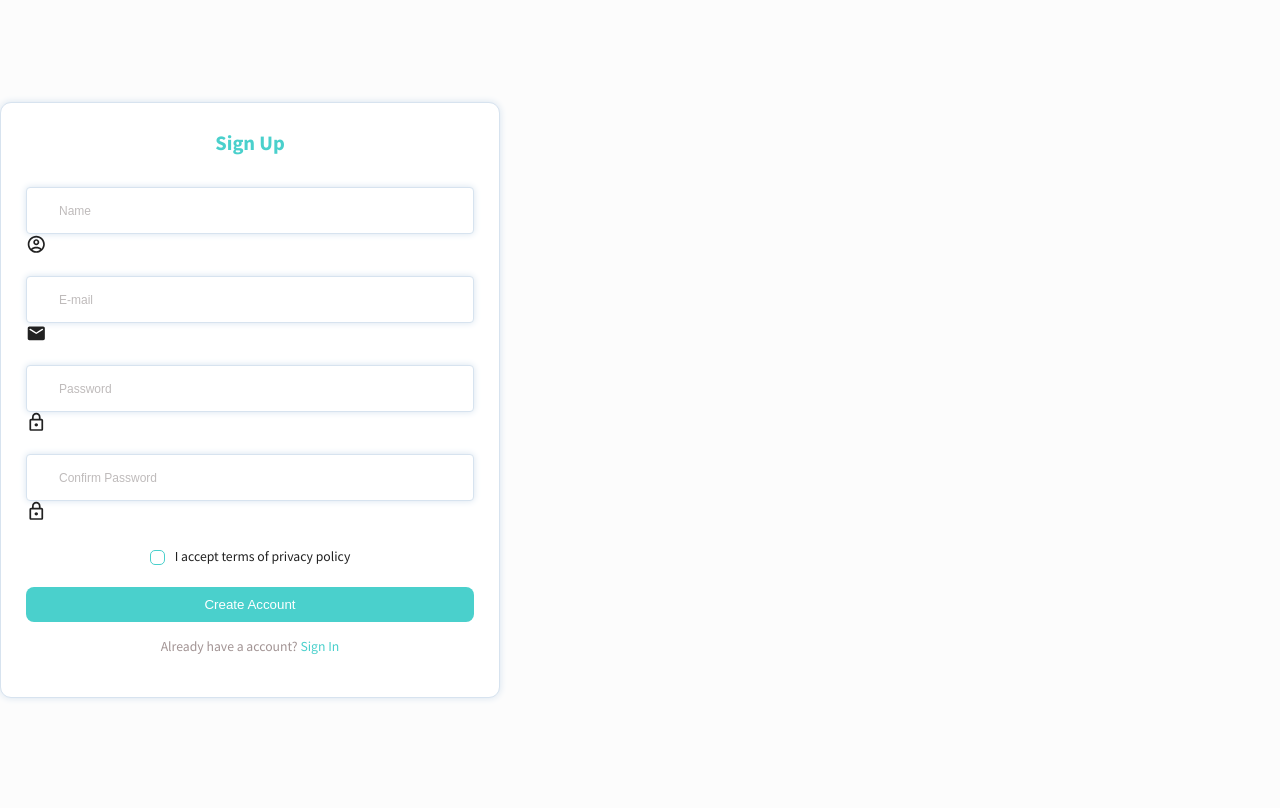
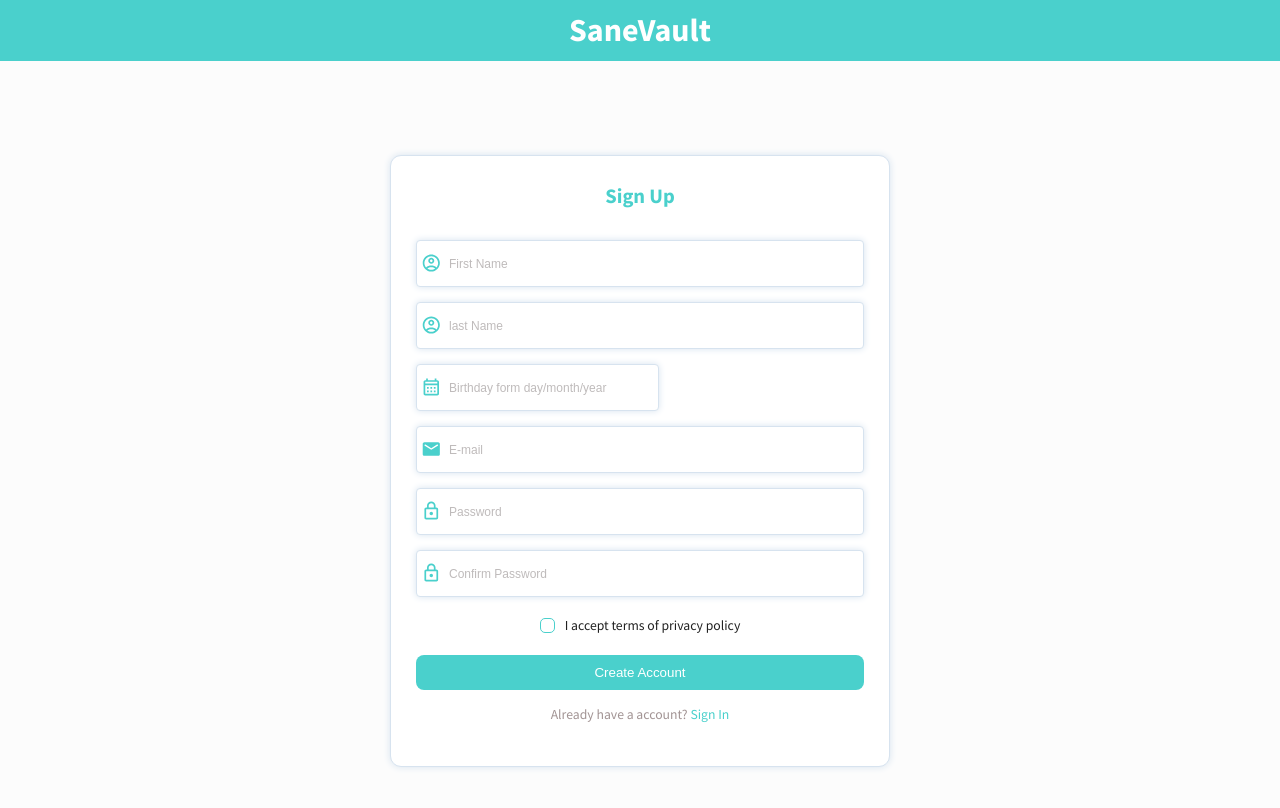
Before and after one commit to oumaimalahouel/saneVault, a React (Create React App) app: page /signup in a window 1280 px wide. Shown: the top 808 px of the page. Built offline with nearby package versions, Linux system fonts and the light colour scheme.

Commit message:
improve style page auth(register+login)

```diff
--- a/package.json
+++ b/package.json
@@ -23,6 +23,7 @@
     "axios": "^0.21.4",
     "formik": "^2.2.9",
     "react": "^18.2.0",
+    "react-datepicker": "^4.11.0",
     "react-dom": "^18.2.0",
     "react-dropzone": "^14.2.3",
     "react-pro-sidebar": "^0.7.1",
--- a/src/App.js
+++ b/src/App.js
@@ -30,7 +30,7 @@ function App() {
         <CssBaseline />
 
 
-        <div className="app">
+
 
 
 
@@ -45,7 +45,7 @@ function App() {
               <Route path="/bar" element={<DashboradWrapper ><Bar /></DashboradWrapper>} />
             </Routes>
 
-        </div>
+
       </ThemeProvider>
     </ColorModeContext.Provider>
   );
--- a/src/scenes/authentification/Login.jsx
+++ b/src/scenes/authentification/Login.jsx
@@ -1,4 +1,5 @@
 import React, { useState } from "react";
+import { Box, Typography } from "@mui/material";
 import EmailRoundedIcon from '@mui/icons-material/EmailRounded';
 import LockOutlinedIcon from '@mui/icons-material/LockOutlined';
 import styles from "./SignUp.module.css";
@@ -48,19 +49,33 @@ const Login = () => {
   };
 
   return (
+   <Box>
+    <Box
+      width="100%"
+      backgroundColor="var(--main-color)"
+      p="0.4rem 2%"
+      textAlign="center"
+
+    >
+      <Typography fontWeight="bold" fontSize="32px" color="white">
+        SaneVault
+      </Typography>
+    </Box>
     <div className={styles.container}>
       <form className={styles.formLogin} onSubmit={submitHandler} autoComplete="off">
         <h2>Sign In</h2>
         <div>
           <div>
             <input type="text" name="email" value={data.email} placeholder="E-mail" onChange={changeHandler} onFocus={focusHandler} autoComplete="off" />
-            <EmailRoundedIcon/>
+            <EmailRoundedIcon style={{position: 'absolute', top: '50%', left: '10px', transform: 'translateY(-50%)' , marginLeft: '-5px',color:'var(--main-color)'}}/>
                       </div>
         </div>
+
+
         <div>
           <div>
             <input type="password" name="password" value={data.password} placeholder="Password" onChange={changeHandler} onFocus={focusHandler} autoComplete="off" />
-            <LockOutlinedIcon/>
+            <LockOutlinedIcon style={{position: 'absolute', top: '50%', left: '10px', transform: 'translateY(-50%)' , marginLeft: '-5px',color:'var(--main-color)'}}/>
           </div>
         </div>
 
@@ -73,6 +88,7 @@ const Login = () => {
       </form>
       <ToastContainer />
     </div>
+    </Box>
   );
 };
 
--- a/src/scenes/authentification/SignUp.jsx
+++ b/src/scenes/authentification/SignUp.jsx
@@ -1,8 +1,15 @@
 import React, { useEffect, useState } from "react";
+import { Box, Typography } from "@mui/material";
+import DatePicker from 'react-datepicker';
+import 'react-datepicker/dist/react-datepicker.css';
+
+
 //Icon
+
 import AccountCircleOutlinedIcon from '@mui/icons-material/AccountCircleOutlined';
 import EmailRoundedIcon from '@mui/icons-material/EmailRounded';
 import LockOutlinedIcon from '@mui/icons-material/LockOutlined';
+import CalendarMonthOutlinedIcon from '@mui/icons-material/CalendarMonthOutlined';
 // Validate
 import { validate } from "./validate";
 // Styles
@@ -15,16 +22,30 @@ import { notify } from "./toast";
 import { Link } from "react-router-dom";
 // Axios
 import axios from "axios";
+import CheckBoxIcon from '@mui/icons-material/CheckBox';
+
+
+
+
+
+
 
 const SignUp = () => {
   const [data, setData] = useState({
-    name: "",
+    firstName: "",
+    lastName: "",
+    birthday:"",
     email: "",
     password: "",
     confirmPassword: "",
     IsAccepted: false,
   });
 
+  const [isChecked, setIsChecked] = useState(false);
+
+const handleCheckboxChange = (event) => {
+  setIsChecked(event.target.checked);
+};
   const [errors, setErrors] = useState({});
   const [touched, setTouched] = useState({});
 
@@ -66,7 +87,9 @@ const SignUp = () => {
     } else {
       notify("Please Check fileds again", "error");
       setTouched({
-        name: true,
+        firstName: true,
+        lastName: true,
+        birthday:true,
         email: true,
         password: true,
         confirmPassword: true,
@@ -74,47 +97,104 @@ const SignUp = () => {
       });
     }
   };
+  const [selectedDate, setSelectedDate] = useState(null);
 
+  const handleDateChange = (date) => {
+    setSelectedDate(date);
+    changeHandler({ target: { name: 'birthday', value: date } });
+  };
   return (
+
+    <Box>
+    <Box
+      width="100%"
+      backgroundColor="var(--main-color)"
+      p="0.4rem 2%"
+      textAlign="center"
+
+    >
+      <Typography fontWeight="bold" fontSize="32px" color="white">
+        SaneVault
+      </Typography>
+    </Box>
+
     <div className={styles.container}>
+
       <form className={styles.formLogin} onSubmit={submitHandler} autoComplete="off">
         <h2>Sign Up</h2>
+
+
+
         <div>
-          <div className={errors.name && touched.name ? styles.unCompleted : !errors.name && touched.name ? styles.completed : undefined}>
-            <input type="text" name="name" value={data.name} placeholder="Name" onChange={changeHandler} onFocus={focusHandler} autoComplete="off" />
-            <AccountCircleOutlinedIcon/>
+          <div className={errors.firstName && touched.firstName ? styles.unCompleted : !errors.firstName && touched.firstName ? styles.completed : undefined}>
+            <input type="text" name="firstName" value={data.firstName} placeholder="First Name" onChange={changeHandler} onFocus={focusHandler} autoComplete="off" />
+            <AccountCircleOutlinedIcon style={{position: 'absolute', top: '50%', left: '10px', transform: 'translateY(-50%)' , marginLeft: '-5px',color:'var(--main-color)'}}/>
           </div>
-          {errors.name && touched.name && <span className={styles.error}>{errors.name}</span>}
+          {errors.firstName && touched.firstName && <span className={styles.error}>{errors.firstName}</span>}
         </div>
+
+
+        <div>
+          <div className={errors.lastName && touched.lastName ? styles.unCompleted : !errors.lastName && touched.lastName ? styles.completed : undefined}>
+            <input type="text" name="lastName" value={data.lastName} placeholder="last Name" onChange={changeHandler} onFocus={focusHandler} autoComplete="off" />
+            <AccountCircleOutlinedIcon style={{position: 'absolute', top: '50%', left: '10px', transform: 'translateY(-50%)' , marginLeft: '-5px',color:'var(--main-color)'}}/>
+          </div>
+          {errors.lastName && touched.lastName && <span className={styles.error}>{errors.lastName}</span>}
+        </div>
+
+
+
+
+        <div>
+
+    <div className={errors.birthday && touched.birthday ? styles.unCompleted : !errors.birthday && touched.birthday ? styles.completed : undefined} style={{ position: 'relative' }}>
+
+      <DatePicker selected={selectedDate} onChange={handleDateChange} placeholderText="Birthday form day/month/year" autoComplete="off" dateFormat="dd/MM/yyyy" />
+      <CalendarMonthOutlinedIcon style={{ position: 'absolute', top: '50%', left: '10px', transform: 'translateY(-50%)', marginLeft: '-5px', color: 'var(--main-color)' }} />
+    </div>
+    {errors.birthday && touched.birthday && <span className={styles.error}>{errors.birthday}</span>}
+  </div>
+
+
+
         <div>
           <div className={errors.email && touched.email ? styles.unCompleted : !errors.email && touched.email ? styles.completed : undefined}>
+          <EmailRoundedIcon style={{position: 'absolute', top: '50%', left: '10px', transform: 'translateY(-50%)' , marginLeft: '-5px',color:'var(--main-color)'}}/>
             <input type="text" name="email" value={data.email} placeholder="E-mail" onChange={changeHandler} onFocus={focusHandler} autoComplete="off" />
-           < EmailRoundedIcon/>
+
           </div>
           {errors.email && touched.email && <span className={styles.error}>{errors.email}</span>}
         </div>
         <div>
           <div className={errors.password && touched.password ? styles.unCompleted : !errors.password && touched.password ? styles.completed : undefined}>
             <input type="password" name="password" value={data.password} placeholder="Password" onChange={changeHandler} onFocus={focusHandler} autoComplete="off" />
-            <LockOutlinedIcon/>
+            <LockOutlinedIcon style={{position: 'absolute', top: '50%', left: '10px', transform: 'translateY(-50%)' , marginLeft: '-5px',color:'var(--main-color)'}}/>
           </div>
           {errors.password && touched.password && <span className={styles.error}>{errors.password}</span>}
         </div>
         <div>
           <div className={errors.confirmPassword && touched.confirmPassword ? styles.unCompleted : !errors.confirmPassword && touched.confirmPassword ? styles.completed : !errors.confirmPassword && touched.confirmPassword ? styles.completed : undefined}>
             <input type="password" name="confirmPassword" value={data.confirmPassword} placeholder="Confirm Password" onChange={changeHandler} onFocus={focusHandler} autoComplete="off" />
-            <LockOutlinedIcon/>
+            <LockOutlinedIcon style={{position: 'absolute', top: '50%', left: '10px', transform: 'translateY(-50%)' , marginLeft: '-5px',color:'var(--main-color)'}}/>
           </div>
           {errors.confirmPassword && touched.confirmPassword && <span className={styles.error}>{errors.confirmPassword}</span>}
         </div>
+
+
         <div>
           <div className={styles.terms}>
-            <input type="checkbox" name="IsAccepted" value={data.IsAccepted} id="accept" onChange={changeHandler} onFocus={focusHandler} />
-            <label htmlFor="accept">I accept terms of privacy policy</label>
-          </div>
-          {errors.IsAccepted && touched.IsAccepted && <span className={styles.error}>{errors.IsAccepted}</span>}
+
+           {isChecked ? (
+        <CheckBoxIcon style={{ marginLeft: '-5px',color:'var(--main-color)'}} />
+      ) : (
+        <input type="checkbox" name="IsAccepted" checked={isChecked} id="accept" onChange={handleCheckboxChange} onFocus={focusHandler} />
+      )}
+      <label htmlFor="accept">I accept terms of privacy policy</label>
+        </div>
         </div>
         <div>
+
+
           <button type="submit">Create Account</button>
           <span style={{ color: "#a29494", textAlign: "center", display: "inline-block", width: "100%" }}>
             Already have a account? <Link to="/login">Sign In</Link>
@@ -123,6 +203,7 @@ const SignUp = () => {
       </form>
       <ToastContainer />
     </div>
+    </Box>
   );
 };
 
--- a/src/scenes/authentification/validate.jsx
+++ b/src/scenes/authentification/validate.jsx
@@ -11,14 +11,14 @@ export const validate = (data, type) => {
 
     if (!data.password) {
       errors.password = "Password is Required";
-    } else if (!(data.password.length >= 6)) {
-      errors.password = "Password needs to be 6 character or more";
+    } else if (!/^(?=.*[0-9])(?=.*[a-zA-Z])(?=.*[!@#$%^&*])[a-zA-Z0-9!@#$%^&*]{8,20}$/.test(String(data.password).toLowerCase())) {
+      errors.password = "Password should be 8-20 characters and include at least 1 letter, 1 number and 1 special character!";
     } else {
       delete errors.password;
     }
 
     if (type === "signUp") {
-      if (!data.name.trim()) {
+      if (!data.name) {
         errors.name = "Username is Required!";
       } else {
         delete errors.name;
```
Also changed, not shown: src/scenes/authentification/SignUp.module.css (line endings or trailing spaces).
